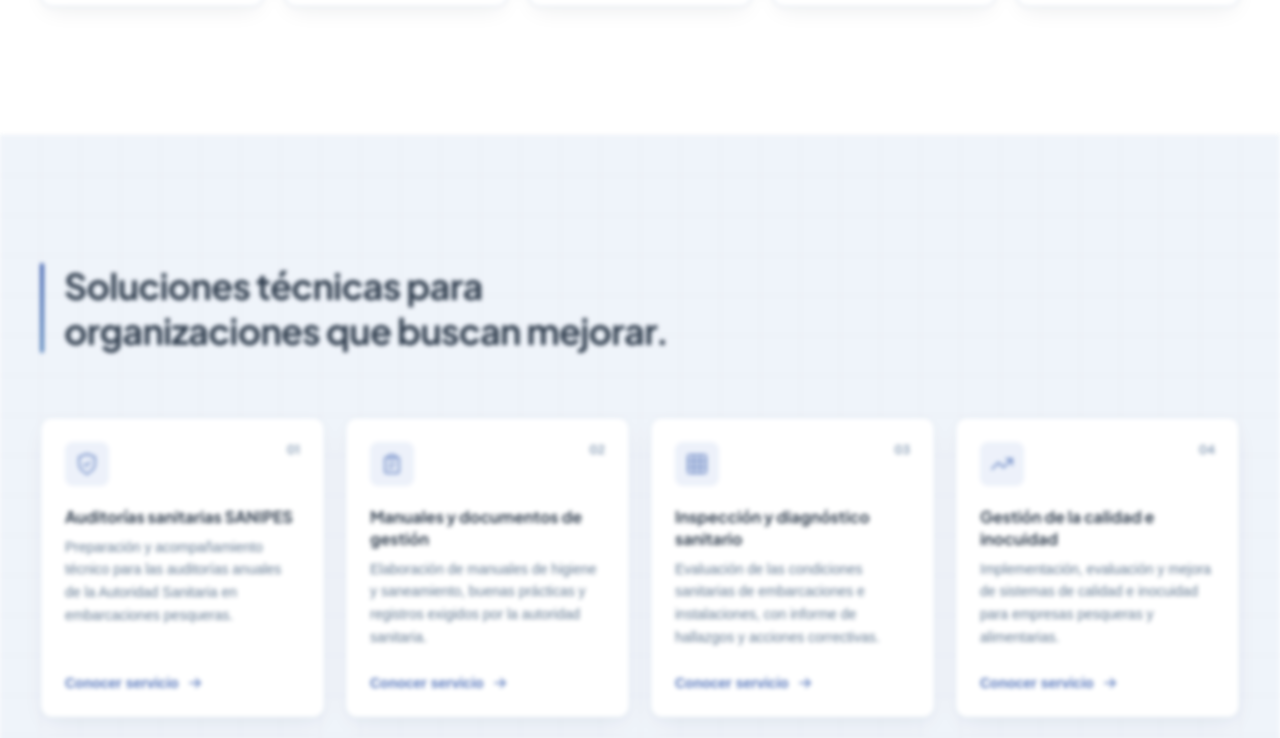
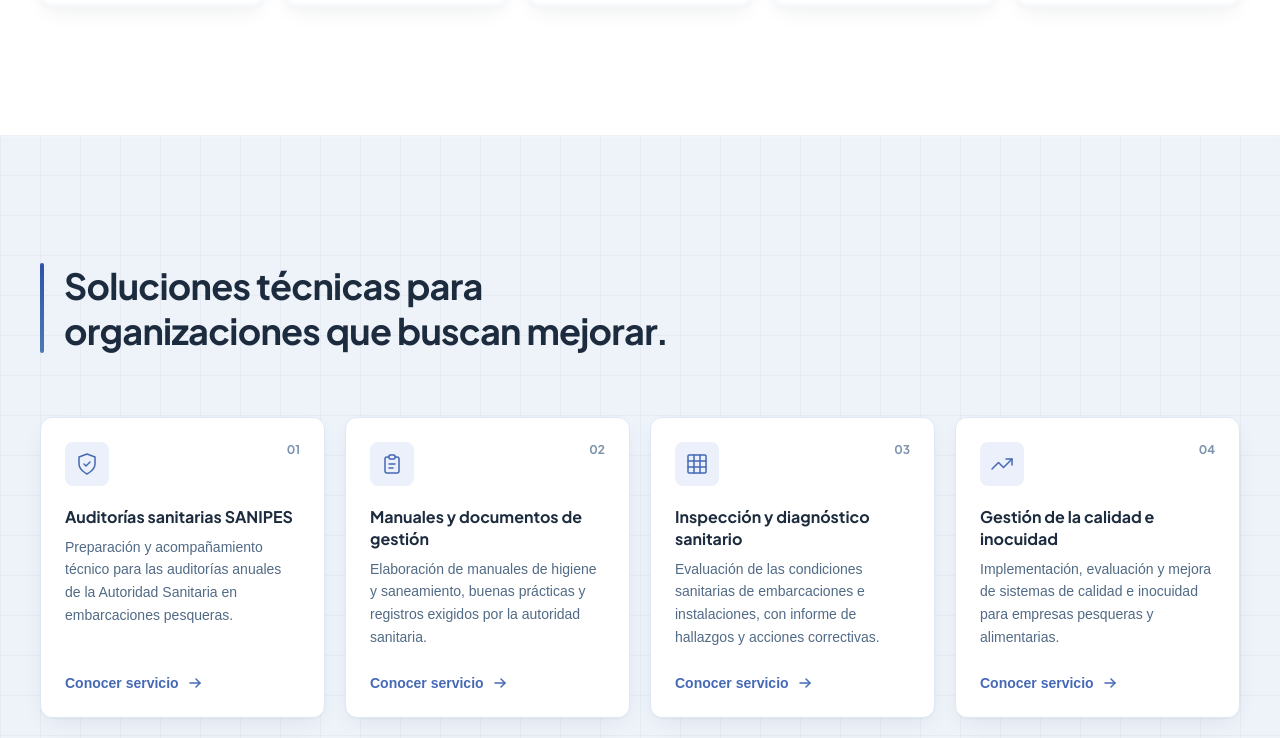
Before and after one commit to Madelyy/Web, a Next.js app: page / in a window 1280 px wide. Shown: the part 3540-4278 px from the top of the page. Built offline with nearby package versions, Linux system fonts and the light colour scheme; no server answers; the database is empty.

Commit message:
Icon color

```diff
--- a/src/components/Servicios.tsx
+++ b/src/components/Servicios.tsx
@@ -18,7 +18,7 @@ export default function Servicios() {
     };
 
     return (
-        <section id="servicios" className="reveal bg-[#EEF3FA] py-24 lg:py-32 engineering-grid">
+        <section id="servicios" className="bg-[#EEF3FA] py-24 lg:py-32 engineering-grid">
             <div className="max-w-7xl mx-auto px-6 lg:px-10">
                 <div className="mb-14 lg:mb-16 flex gap-5">
                     <span
```
